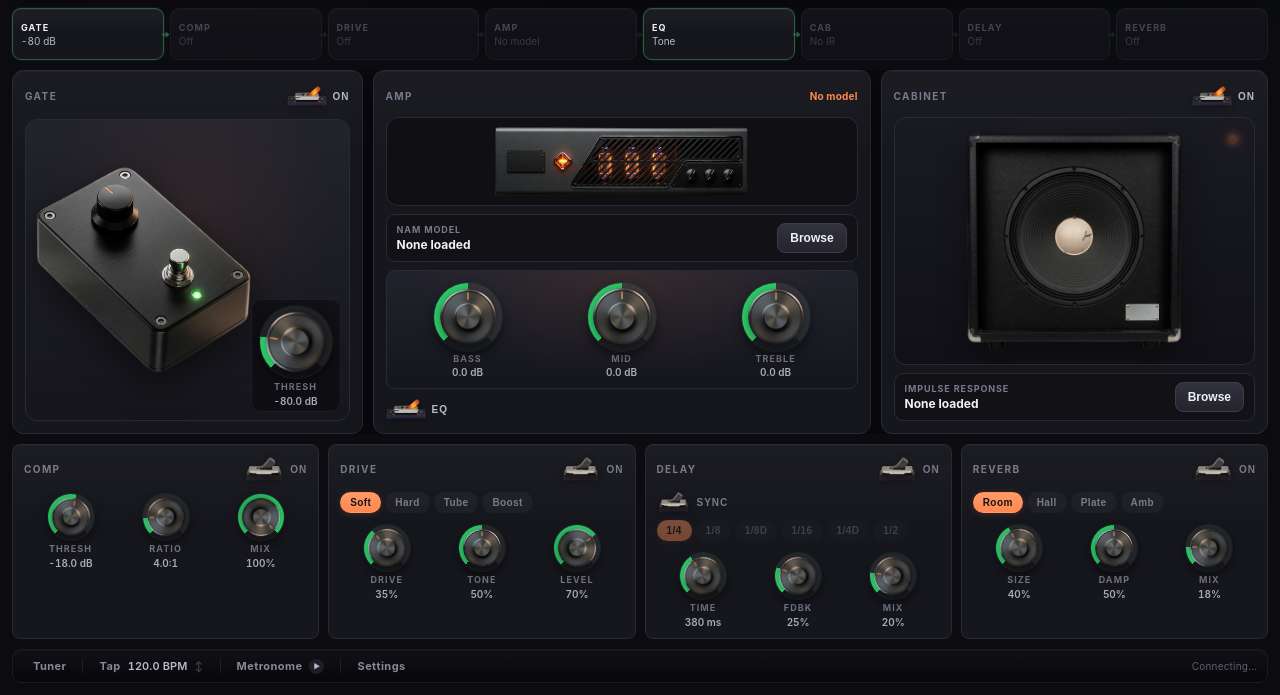
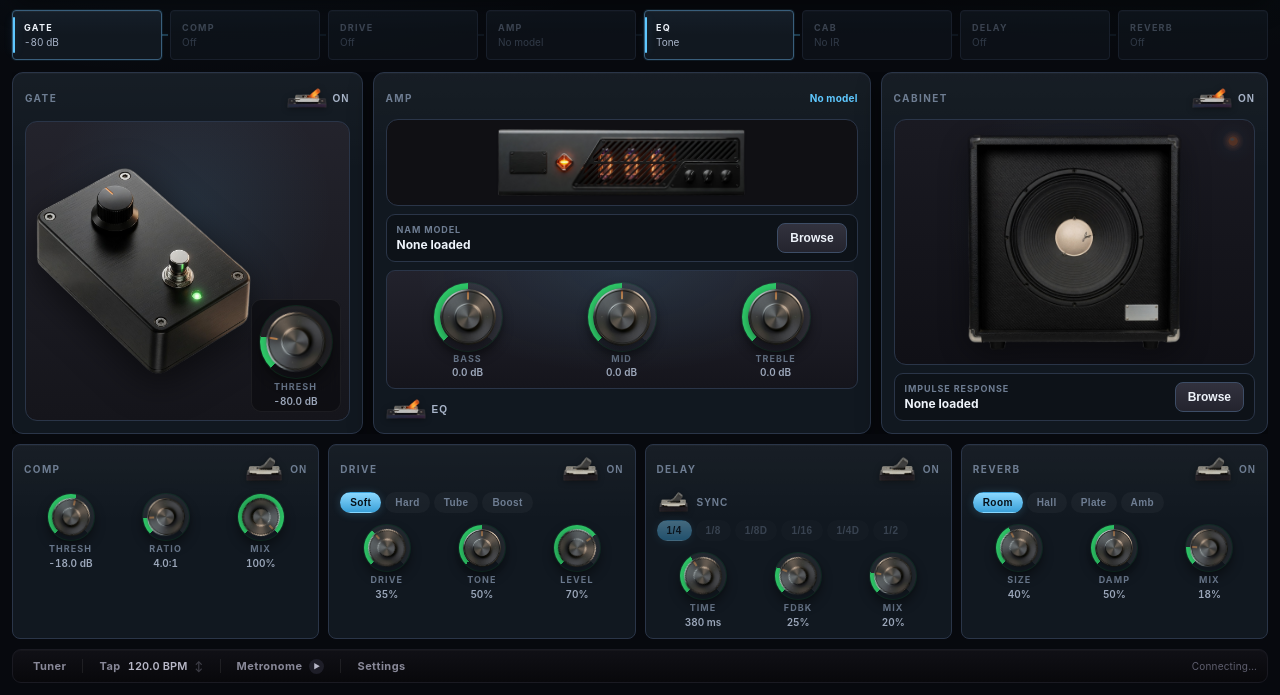
Before and after one commit to Kripu77/LumenDSP, a plain HTML site: page Resources/web/index.html in a window 1280 px wide. Shown: the part 105-800 px from the top of the page. Drawn offline with Linux system fonts and the light colour scheme.

Commit message:
Differentiate Lumen visual identity with cyan glass theme.
Replace the orange Soundshed-adjacent accent with cool cyan light, cooler blue-black surfaces, a sharper signal-path rail, and a matching brand app icon.

```diff
--- a/Resources/web/styles.css
+++ b/Resources/web/styles.css
@@ -1,17 +1,17 @@
 :root {
-  --bg-primary: #0b0b10;
-  --bg-secondary: #121218;
-  --bg-tertiary: #18181f;
-  --bg-card: #16161d;
-  --bg-elevated: #22222c;
-  --border: #2a2a34;
-  --border-strong: #3c3c4a;
-  --text-primary: #f0f0f6;
-  --text-secondary: #b8b8c8;
-  --text-muted: #7a7a8c;
-  --accent: #ff8850;
-  --accent-dim: #e86838;
-  --accent-glow: rgba(255, 136, 80, 0.2);
+  --bg-primary: #07090e;
+  --bg-secondary: #0d1118;
+  --bg-tertiary: #131820;
+  --bg-card: #111820;
+  --bg-elevated: #1a2230;
+  --border: #2a3548;
+  --border-strong: #3d4d66;
+  --text-primary: #eef3fa;
+  --text-secondary: #a8b4c8;
+  --text-muted: #6e7d92;
+  --accent: #5ec8ff;
+  --accent-dim: #3aa0d8;
+  --accent-glow: rgba(94, 200, 255, 0.22);
   --success: #2ec868;
   --success-glow: rgba(46, 200, 104, 0.16);
   --danger: #d06060;
@@ -32,7 +32,7 @@ html, body {
   margin: 0;
   height: 100%;
   background:
-    radial-gradient(880px 400px at 16% -6%, rgba(255, 136, 80, 0.055), transparent 58%),
+    radial-gradient(880px 400px at 16% -6%, rgba(94, 200, 255, 0.07), transparent 58%),
     radial-gradient(720px 320px at 92% 0%, rgba(46, 200, 104, 0.03), transparent 52%),
     var(--bg-primary);
   color: var(--text-primary);
@@ -159,9 +159,9 @@ html, body {
 }
 
 .fx-chip.active {
-  color: #1a120e;
-  background: linear-gradient(180deg, #ff9a68 0%, var(--accent) 100%);
-  box-shadow: 0 1px 6px var(--accent-glow);
+  color: #061018;
+  background: linear-gradient(180deg, #8ad8ff 0%, var(--accent-dim) 100%);
+  box-shadow: 0 1px 8px var(--accent-glow);
 }
 
 .fx-module.sync-on #delayTimeWrap {
@@ -226,15 +226,17 @@ html, body {
   height: 36px;
   border-radius: 9px;
   object-fit: contain;
-  box-shadow: 0 0 0 1px rgba(255,136,80,0.3);
+  box-shadow: 0 0 0 1px color-mix(in srgb, var(--accent) 45%, transparent),
+    0 0 14px var(--accent-glow);
 }
 .brand-lumen {
   display: block;
   color: var(--accent);
   font-weight: 800;
-  letter-spacing: 0.08em;
+  letter-spacing: 0.1em;
   font-size: 11px;
   line-height: 1.15;
+  text-shadow: 0 0 12px var(--accent-glow);
 }
 .brand-dsp {
   display: block;
@@ -295,7 +297,7 @@ html, body {
 }
 
 .preset-current[aria-expanded="true"] {
-  background: rgba(255, 136, 80, 0.08);
+  background: rgba(94, 200, 255, 0.1);
 }
 
 .preset-current[aria-expanded="true"] .preset-current-chevron {
@@ -386,7 +388,7 @@ html, body {
 .btn.btn-bar[aria-pressed="true"] {
   border-color: color-mix(in srgb, var(--accent) 45%, var(--border));
   color: var(--text-primary);
-  background: rgba(255, 136, 80, 0.1);
+  background: rgba(94, 200, 255, 0.12);
 }
 
 .btn.btn-accent.btn-bar {
@@ -429,7 +431,7 @@ html, body {
 
 .presets-save-bar input:focus {
   border-color: color-mix(in srgb, var(--accent) 42%, var(--border));
-  box-shadow: 0 0 0 3px rgba(255, 136, 80, 0.1);
+  box-shadow: 0 0 0 3px rgba(94, 200, 255, 0.12);
 }
 
 .presets-save-bar input::placeholder {
@@ -537,9 +539,9 @@ html, body {
   outline-offset: 1px;
 }
 .btn-accent {
-  background: linear-gradient(180deg, #ff9a68 0%, var(--accent-dim) 100%);
+  background: linear-gradient(180deg, #8ad8ff 0%, var(--accent-dim) 100%);
   border-color: transparent;
-  color: #1a120e;
+  color: #061018;
   box-shadow: 0 3px 12px var(--accent-glow);
 }
 .btn-accent:hover {
@@ -681,26 +683,26 @@ html, body {
 .signal-path {
   display: grid;
   grid-template-columns: repeat(8, minmax(0, 1fr));
-  gap: 6px;
-  min-height: 52px;
+  gap: 8px;
+  min-height: 54px;
   flex-shrink: 0;
-  padding: 0;
+  padding: 2px 0;
 }
 
 .path-node {
   background:
-    linear-gradient(180deg, rgba(255,255,255,0.03) 0%, transparent 48%),
+    linear-gradient(180deg, rgba(120, 180, 255, 0.04) 0%, transparent 50%),
     var(--bg-card);
   border: 1px solid var(--border);
-  border-radius: 9px;
-  padding: 7px 8px;
+  border-radius: 4px;
+  padding: 8px 9px 8px 11px;
   position: relative;
-  min-height: 48px;
+  min-height: 50px;
   display: grid;
-  gap: 2px;
+  gap: 3px;
   align-content: center;
-  box-shadow: inset 0 1px 0 rgba(255,255,255,0.028);
-  opacity: 0.52;
+  box-shadow: inset 0 1px 0 rgba(255,255,255,0.03);
+  opacity: 0.5;
   width: 100%;
   text-align: left;
   color: inherit;
@@ -709,17 +711,31 @@ html, body {
   appearance: none;
   -webkit-appearance: none;
   z-index: 1;
-  transition: border-color 0.14s ease, opacity 0.14s ease, box-shadow 0.14s ease, transform 0.12s ease;
+  transition: border-color 0.14s ease, opacity 0.14s ease, box-shadow 0.14s ease, background 0.14s ease;
+}
+
+.path-node::before {
+  content: "";
+  position: absolute;
+  left: 0;
+  top: 6px;
+  bottom: 6px;
+  width: 2px;
+  border-radius: 1px;
+  background: transparent;
+  transition: background 0.14s ease, box-shadow 0.14s ease;
 }
 
 .path-node:hover {
-  opacity: 0.9;
+  opacity: 0.92;
   border-color: var(--border-strong);
-  transform: translateY(-1px);
+  background:
+    linear-gradient(180deg, rgba(120, 180, 255, 0.06) 0%, transparent 50%),
+    var(--bg-elevated);
 }
 
 .path-node:active {
-  transform: translateY(0);
+  opacity: 1;
 }
 
 .path-node:focus-visible {
@@ -729,40 +745,48 @@ html, body {
 
 .path-node.on {
   opacity: 1;
-  border-color: color-mix(in srgb, var(--success) 32%, var(--border));
+  border-color: color-mix(in srgb, var(--accent) 28%, var(--border));
   box-shadow:
     inset 0 1px 0 rgba(255,255,255,0.04),
-    0 0 0 1px color-mix(in srgb, var(--success) 8%, transparent);
+    0 0 0 1px color-mix(in srgb, var(--accent) 8%, transparent);
+}
+
+.path-node.on::before {
+  background: var(--accent);
+  box-shadow: 0 0 8px var(--accent-glow);
 }
 
 .path-node::after {
   content: "";
   position: absolute;
-  right: -8px;
+  right: -7px;
   top: 50%;
-  width: 10px;
-  height: 8px;
+  width: 6px;
+  height: 1px;
   transform: translateY(-50%);
-  background: url("assets/signal-path/signal-path-connector.png") center / contain no-repeat;
+  background: color-mix(in srgb, var(--accent) 35%, var(--border));
   z-index: 2;
-  opacity: 0.45;
+  opacity: 0.55;
   pointer-events: none;
-  filter: saturate(0.8);
 }
 .path-node:last-child::after { content: none; }
-.path-node.on::after { opacity: 0.85; }
+.path-node.on::after {
+  opacity: 0.95;
+  background: color-mix(in srgb, var(--accent) 55%, transparent);
+  box-shadow: 0 0 6px var(--accent-glow);
+}
 
 .path-title {
   font-size: 9px;
-  font-weight: 750;
-  letter-spacing: 0.12em;
+  font-weight: 700;
+  letter-spacing: 0.14em;
   color: var(--text-muted);
   pointer-events: none;
   text-transform: uppercase;
 }
 .path-detail {
   font-size: 10px;
-  color: #646478;
+  color: #5a6a80;
   white-space: nowrap;
   overflow: hidden;
   text-overflow: ellipsis;
@@ -772,17 +796,20 @@ html, body {
 
 .stage-flash {
   box-shadow: 0 0 0 1px color-mix(in srgb, var(--accent) 50%, transparent),
-    0 0 20px rgba(255, 136, 80, 0.16) !important;
+    0 0 20px rgba(94, 200, 255, 0.18) !important;
   transition: box-shadow 0.2s ease;
 }
 .path-node.on .path-title { color: var(--text-primary); }
 .path-node.on .path-detail { color: var(--text-secondary); }
 .path-node.amp.on {
-  border-color: color-mix(in srgb, var(--accent) 52%, var(--border));
+  border-color: color-mix(in srgb, var(--accent) 48%, var(--border));
+  background:
+    linear-gradient(180deg, rgba(94, 200, 255, 0.08) 0%, transparent 55%),
+    var(--bg-card);
   box-shadow:
     inset 0 1px 0 rgba(255,255,255,0.04),
-    0 0 0 1px color-mix(in srgb, var(--accent) 18%, transparent),
-    0 4px 14px var(--accent-glow);
+    0 0 0 1px color-mix(in srgb, var(--accent) 16%, transparent),
+    0 4px 16px var(--accent-glow);
 }
 
 /* Three stage cards side-by-side at default plugin size */
@@ -879,7 +906,7 @@ html, body {
   position: relative;
   border-radius: 12px;
   background:
-    radial-gradient(circle at 50% 30%, rgba(255,136,80,0.08), transparent 55%),
+    radial-gradient(circle at 50% 30%, rgba(94,200,255,0.1), transparent 55%),
     linear-gradient(180deg, #23232c 0%, #15151b 100%);
   border: 1px solid var(--border);
   overflow: hidden;
@@ -947,7 +974,7 @@ html, body {
   padding: 9px 4px 7px;
   border-radius: 9px;
   background:
-    radial-gradient(ellipse at 50% 0%, rgba(255,136,80,0.09), transparent 62%),
+    radial-gradient(ellipse at 50% 0%, rgba(94,200,255,0.1), transparent 62%),
     linear-gradient(180deg, #22222c 0%, #15151c 100%);
   border: 1px solid var(--border);
   flex: 0 0 auto;
@@ -978,7 +1005,7 @@ html, body {
   overflow: hidden;
   border: 1px solid var(--border);
   background:
-    radial-gradient(circle at 50% 40%, rgba(255,136,80,0.06), transparent 55%),
+    radial-gradient(circle at 50% 40%, rgba(94,200,255,0.07), transparent 55%),
     linear-gradient(180deg, #1a1a22 0%, #101016 100%);
 }
 .cab-hero img#cabArt {
@@ -999,7 +1026,7 @@ html, body {
   width: 22px;
   height: 22px;
   object-fit: contain;
-  filter: drop-shadow(0 0 10px rgba(255,136,80,0.75));
+  filter: drop-shadow(0 0 10px rgba(94,200,255,0.7));
   opacity: 0.25;
   transition: opacity 0.15s ease;
   z-index: 2;
@@ -1062,8 +1089,8 @@ html, body {
 
 .dock-item[aria-pressed="true"] {
   color: #f4f4fc;
-  background: rgba(255, 136, 80, 0.1);
-  box-shadow: inset 0 0 0 1px rgba(255, 136, 80, 0.24);
+  background: rgba(94, 200, 255, 0.12);
+  box-shadow: inset 0 0 0 1px rgba(94, 200, 255, 0.26);
 }
 
 .dock-value {
@@ -1221,7 +1248,7 @@ html, body {
 
 .library-search:focus {
   border-color: color-mix(in srgb, var(--accent) 42%, var(--border));
-  box-shadow: 0 0 0 3px rgba(255, 136, 80, 0.1);
+  box-shadow: 0 0 0 3px rgba(94, 200, 255, 0.12);
 }
 
 .btn-soft {
@@ -1261,14 +1288,14 @@ html, body {
 }
 
 .library-fav-chip[aria-pressed="true"] {
-  color: #1a120e;
-  background: linear-gradient(180deg, #ff9a68 0%, var(--accent) 100%);
+  color: #061018;
+  background: linear-gradient(180deg, #8ad8ff 0%, var(--accent-dim) 100%);
   border-color: transparent;
   box-shadow: 0 2px 10px var(--accent-glow);
 }
 
 .library-fav-chip[aria-pressed="true"] .library-fav-chip-icon {
-  color: #1a120e;
+  color: #061018;
 }
 
 .library-list {
@@ -1330,8 +1357,8 @@ html, body {
 .library-item.active {
   border-color: color-mix(in srgb, var(--accent) 45%, var(--border));
   background:
-    linear-gradient(180deg, rgba(255,136,80,0.1) 0%, rgba(255,136,80,0.03) 100%);
-  box-shadow: 0 0 0 1px rgba(255, 136, 80, 0.08);
+    linear-gradient(180deg, rgba(94,200,255,0.12) 0%, rgba(94,200,255,0.04) 100%);
+  box-shadow: 0 0 0 1px rgba(94, 200, 255, 0.1);
 }
 
 .library-type {
@@ -1349,7 +1376,7 @@ html, body {
 
 .library-type.nam {
   color: var(--accent);
-  background: rgba(255, 136, 80, 0.12);
+  background: rgba(94, 200, 255, 0.14);
 }
 
 .library-type.ir {
@@ -1371,7 +1398,7 @@ html, body {
 
 .library-star:hover {
   color: var(--accent);
-  background: rgba(255, 136, 80, 0.08);
+  background: rgba(94, 200, 255, 0.1);
 }
 
 .library-star.on {
```
Also changed, not shown: Resources/icons/app-icon.png, Resources/web/assets/brand/app-icon.png, 1 other file.
